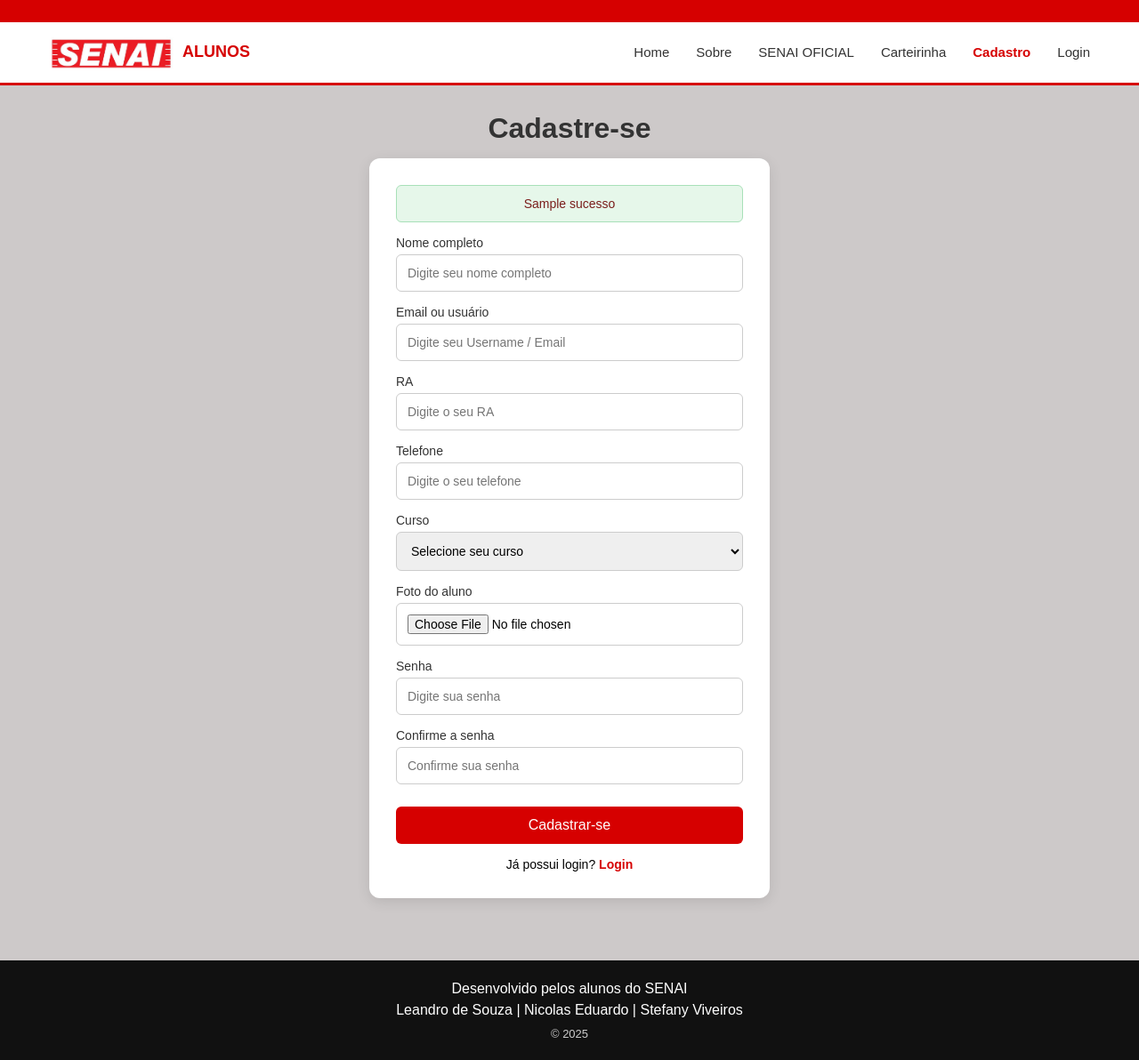
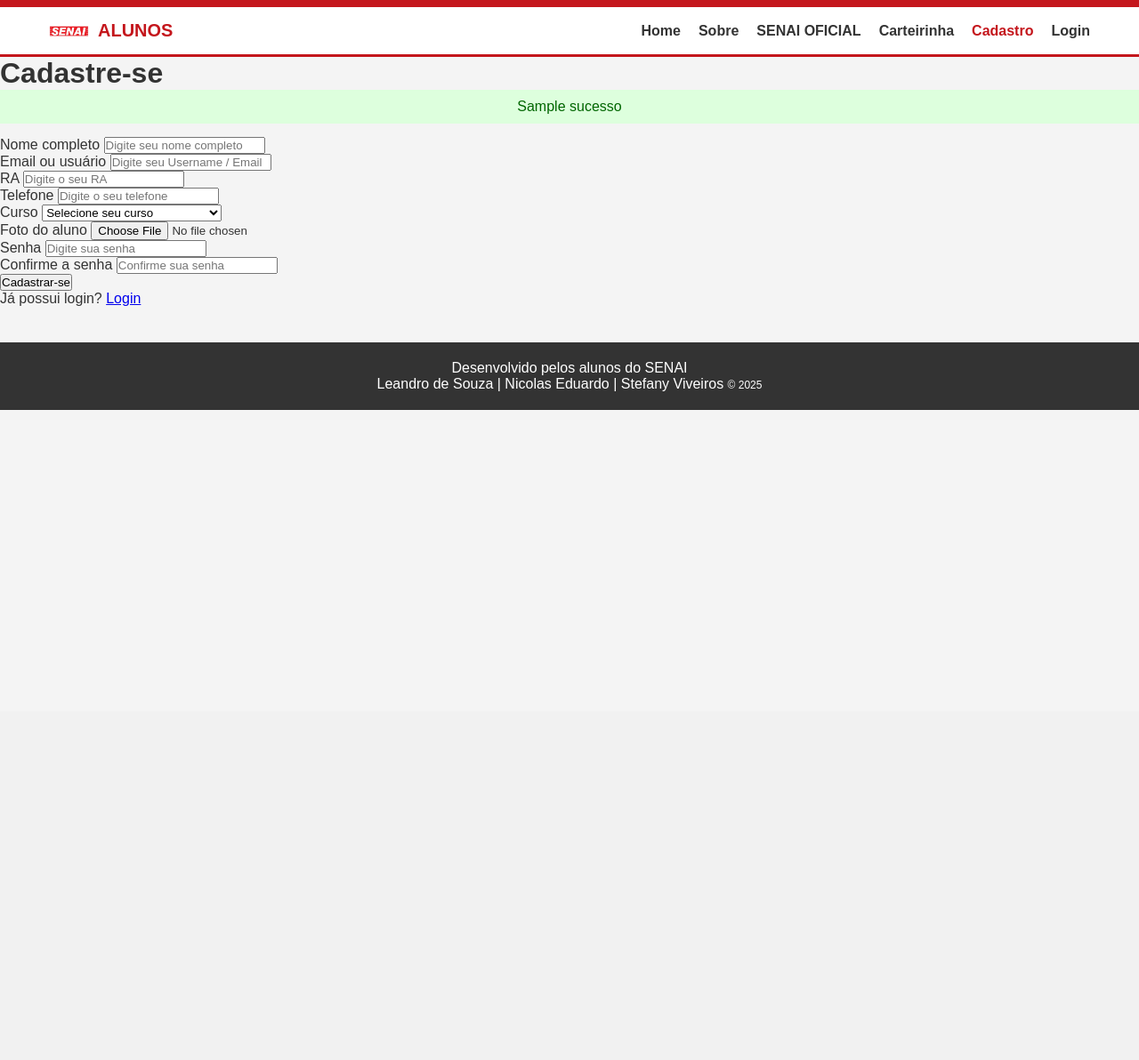
Before and after one commit to Stefany-viveiros/projeto-senai-alunos, a Flask app: template templates/cadastro.html in a window 1280 px wide. Shown: the whole page at 89% size. After the commit the page ends 461 px from the top, so only its background shows below. Run offline with Flask 3, Linux system fonts and the light colour scheme; the template is opened without the code that fills it: most values are stand-ins (such as "Sample title", 1, 10 or a date in 2020).

Commit message:
Alterando css

```diff
--- a/static/css/cadastro.css
+++ b/static/css/cadastro.css
@@ -1,3 +1,4 @@
+/* ================= RESET ================= */
 * {
     margin: 0;
     padding: 0;
@@ -5,24 +6,31 @@
     font-family: Arial, Helvetica, sans-serif;
 }
 
+/* ================= VARIÁVEIS SENAI ================= */
+:root {
+    --vermelho-senai: #c4161c;
+    --cinza-escuro: #333;
+    --cinza-claro: #f4f4f4;
+    --branco: #ffffff;
+}
+
+/* ================= BODY ================= */
 body {
-    background: #CDC9C9;
+    background-color: var(--cinza-claro);
+    color: var(--cinza-escuro);
 }
 
 /* ================= FAIXA TOPO ================= */
-
 .faixa-topo {
     width: 100%;
-    height: 25px;
-    background-color: #d60000;
+    height: 8px;
+    background-color: var(--vermelho-senai);
 }
 
 /* ================= NAVBAR ================= */
-
 .navbar {
-    width: 100%;
-    background: #fff;
-    border-bottom: 3px solid #d60000;
+    background-color: var(--branco);
+    border-bottom: 3px solid var(--vermelho-senai);
 }
 
 .navbar-container {
@@ -30,11 +38,11 @@ body {
     margin: auto;
     padding: 15px;
     display: flex;
+    align-items: center;
     justify-content: space-between;
-    align-items: center;
-    flex-wrap: wrap;
 }
 
+/* LOGO */
 .logo-senai {
     display: flex;
     align-items: center;
@@ -42,163 +50,233 @@ body {
 }
 
 .logo-senai img {
-    width: 140px;
+    width: 45px;
 }
 
 .logo-senai span {
-    font-size: 18px;
     font-weight: bold;
-    color: #d60000;
-    text-transform: uppercase;
+    font-size: 20px;
+    color: var(--vermelho-senai);
 }
 
+/* LINKS */
 .nav-links {
     list-style: none;
     display: flex;
-    gap: 30px;
+    align-items: center;
+    gap: 20px;
 }
 
 .nav-links a {
     text-decoration: none;
-    color: #333;
-    font-size: 15px;
-    transition: 0.2s;
+    color: var(--cinza-escuro);
+    font-weight: bold;
 }
 
 .nav-links a:hover,
-.nav-links a.active {
-    color: #d60000;
+.nav-links .active {
+    color: var(--vermelho-senai);
+}
+
+/* USUÁRIO LOGADO */
+.usuario-logado {
+    font-size: 14px;
+}
+
+/* ================= HOME ================= */
+.home {
+    text-align: center;
+    padding: 40px 20px;
+}
+
+.home h1 {
+    color: var(--vermelho-senai);
+    margin-bottom: 10px;
+}
+
+.home p {
+    max-width: 700px;
+    margin: auto;
+}
+
+/* ================= CARROSSEL ================= */
+.carousel {
+    position: relative;
+    max-width: 900px;
+    margin: 30px auto;
+    overflow: hidden;
+    border-radius: 10px;
+}
+
+.carousel-track {
+    display: flex;
+    transition: transform 0.5s ease-in-out;
+}
+
+.carousel-item {
+    min-width: 100%;
+}
+
+.carousel-item img {
+    width: 100%;
+    display: block;
+}
+
+.carousel-btn {
+    position: absolute;
+    top: 50%;
+    transform: translateY(-50%);
+    background-color: rgba(0,0,0,0.5);
+    color: white;
+    border: none;
+    font-size: 30px;
+    padding: 10px;
+    cursor: pointer;
+}
+
+.carousel-btn.prev {
+    left: 10px;
+}
+
+.carousel-btn.next {
+    right: 10px;
+}
+
+/* ================= FRASE SENAI ================= */
+.Tecnologia {
+    background-color: var(--vermelho-senai);
+    color: white;
+    padding: 15px;
+    margin-top: 20px;
     font-weight: bold;
 }
 
-/* ================= MAIN ================= */
-
-main {
-    padding: 30px 15px;
+/* ================= SOBRE ================= */
+.sobre {
+    background-color: white;
+    padding: 40px 20px;
+    text-align: center;
 }
 
-main h1 {
-    text-align: center;
+.sobre h2 {
+    color: var(--vermelho-senai);
     margin-bottom: 15px;
-    color: #333;
 }
 
-/* ================= FORMULÁRIO ================= */
-
-.container {
-    max-width: 450px;
-    background: #fff;
-    margin: auto;
-    padding: 30px;
-    border-radius: 12px;
-    box-shadow: 0 4px 15px rgba(0,0,0,0.1);
+.sobre p {
+    margin-bottom: 10px;
 }
 
-.group {
-    margin-bottom: 15px;
-    text-align: left;
+/* ================= FORMULÁRIOS ================= */
+.form-container {
+    background-color: white;
+    max-width: 450px;
+    margin: 40px auto;
+    padding: 30px;
+    border-radius: 10px;
+    box-shadow: 0 0 10px rgba(0,0,0,0.1);
 }
 
-.group label {
-    font-size: 14px;
-    color: #333;
-    display: block;
-    margin-bottom: 5px;
+.form-container h2 {
+    text-align: center;
+    color: var(--vermelho-senai);
+    margin-bottom: 20px;
 }
 
-.group input,
-.group select {
-    width: 100%;
-    padding: 12px;
-    border-radius: 6px;
-    border: 1px solid #ccc;
-    font-size: 14px;
+.form-container label {
+    font-weight: bold;
+    display: block;
+    margin-top: 10px;
 }
 
-.group input:focus,
-.group select:focus {
-    outline: none;
-    border-color: #d60000;
+.form-container input,
+.form-container select {
+    width: 100%;
+    padding: 8px;
+    margin-top: 5px;
 }
 
-/* ================= MENSAGENS ================= */
+.form-container button {
+    width: 100%;
+    margin-top: 20px;
+    padding: 10px;
+    background-color: var(--vermelho-senai);
+    color: white;
+    border: none;
+    font-weight: bold;
+    cursor: pointer;
+}
 
-.mensagem {
-    padding: 12px;
-    border-radius: 6px;
-    font-size: 14px;
+.form-container button:hover {
+    opacity: 0.9;
+}
+
+/* MENSAGENS */
+.erro {
+    background-color: #ffdddd;
+    color: #900;
+    padding: 10px;
     margin-bottom: 15px;
     text-align: center;
 }
 
-.mensagem.erro {
-    background-color: #ffe5e5;
-    color: #b00000;
-    border: 1px solid #ffb3b3;
-}
-
-.mensagem.sucesso {
-    background-color: #e6f7ea;
-    color: #7a1e1b;
-    border: 1px solid #a8e0b8;
-}
-
-/* ================= BOTÃO ================= */
-
-button {
-    width: 100%;
-    padding: 12px;
-    background: #d60000;
-    color: #fff;
-    border: none;
-    border-radius: 6px;
-    font-size: 16px;
-    cursor: pointer;
-    margin-top: 10px;
-    transition: 0.3s;
-}
-
-button:hover {
-    background: #b80000;
-}
-
-/* ================= LINKS ================= */
-
-.container p {
-    margin-top: 15px;
-    font-size: 14px;
+.sucesso {
+    background-color: #ddffdd;
+    color: #060;
+    padding: 10px;
+    margin-bottom: 15px;
     text-align: center;
 }
 
-.container a {
-    color: #d60000;
-    font-weight: bold;
-    text-decoration: none;
+/* ================= CARTEIRINHA ================= */
+.carteirinha-container {
+    display: flex;
+    justify-content: center;
+    margin: 40px 0;
+}
+
+#card {
+    background-color: white;
+    width: 320px;
+    padding: 20px;
+    border-radius: 15px;
+    text-align: center;
+    border: 2px solid var(--vermelho-senai);
+}
+
+#card img.foto {
+    width: 100px;
+    border-radius: 50%;
+    margin-bottom: 10px;
+}
+
+#card h3 {
+    color: var(--vermelho-senai);
+}
+
+#qrcode-img {
+    margin-top: 10px;
+}
+
+#download-btn {
+    margin-top: 15px;
+    padding: 8px;
+    width: 100%;
+    background-color: var(--vermelho-senai);
+    color: white;
+    border: none;
+    cursor: pointer;
 }
 
 /* ================= FOOTER ================= */
-
 .footer {
-    background: #111;
-    color: #fff;
+    background-color: var(--cinza-escuro);
+    color: white;
+    padding: 20px;
+    text-align: center;
     margin-top: 40px;
 }
 
-.footer-container {
-    max-width: 1200px;
-    margin: auto;
-    padding: 20px 15px;
-    text-align: center;
+.footer span {
+    font-size: 12px;
 }
-
-.footer p {
-    font-size: 16px;
-    line-height: 1.5;
-}
-
-.footer span {
-    display: block;
-    margin-top: 5px;
-    font-size: 13px;
-    color: #ccc;
-}
```
